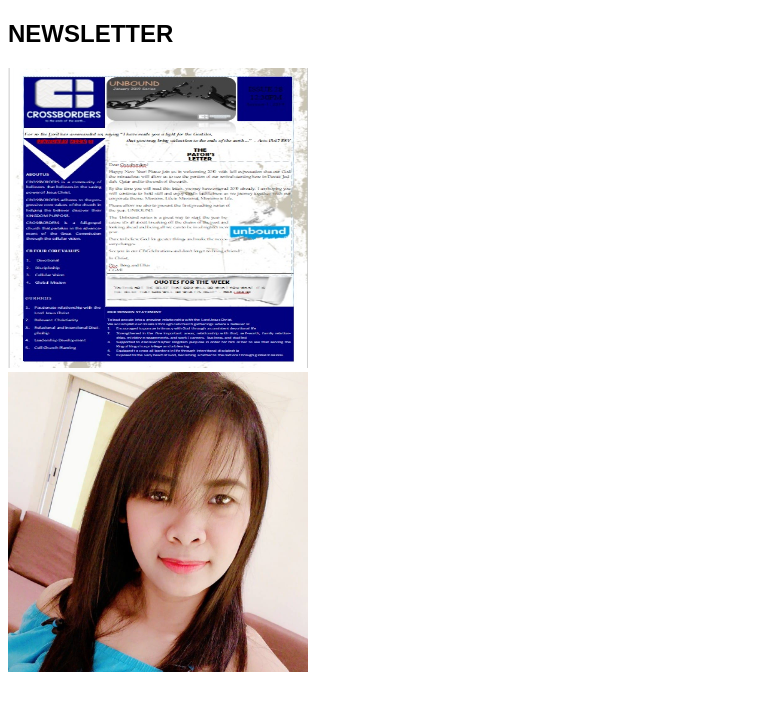
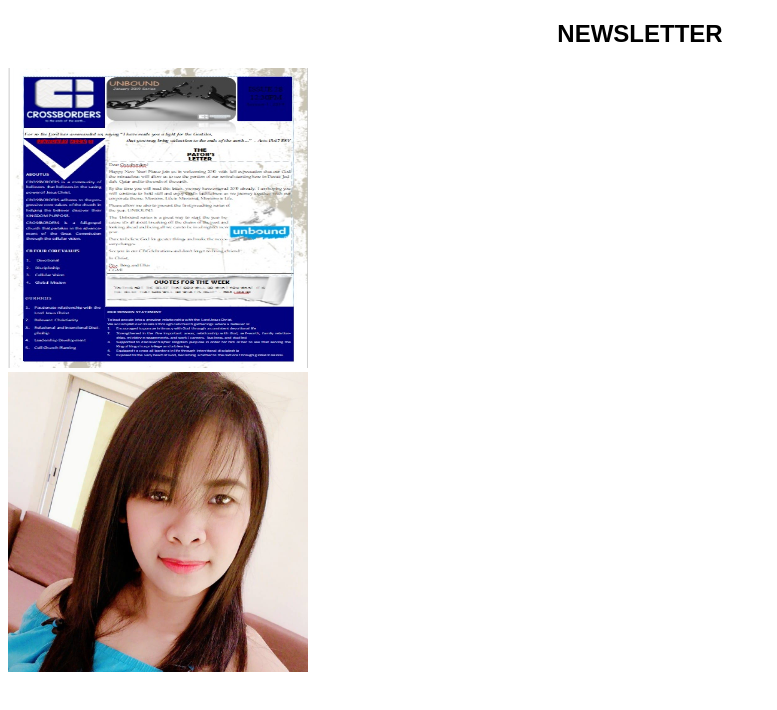
Before and after one commit to CBNewsletter/crossbordersglobal.github.io, a plain HTML site: page index.html in a window 1280 px wide. Shown: the whole page, without its empty margins (0-777 px from the left). Drawn offline with Linux system fonts and the light colour scheme.

Commit message:
Update index.html

```diff
--- a/index.html
+++ b/index.html
@@ -5,8 +5,7 @@
     <style>
       h2 {
         font-family: fantasy;
-        font-style: center;
-        border-bottom: 5em;
+        text-align: center;
       }
     </style>
   </head>
```
